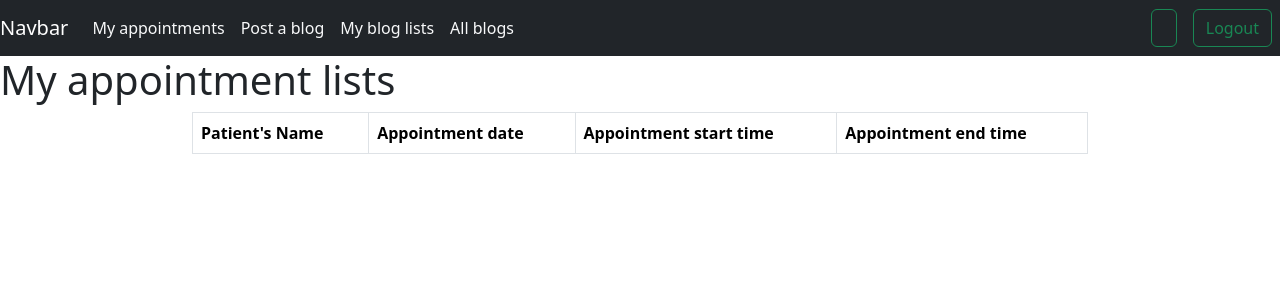
After one commit to JuhairManar/Appointment-Booking, a Django app: page /my_appointments/ in a window 1280 px wide. The commit adds this page. Shown: the top 300 px of the page. Run offline with Django 4.2, Linux system fonts and the light colour scheme; a user stored in the database is signed in; lists and menus that the app fills with data are empty.

Commit message:
Add files via upload

```diff
--- a/users/models.py
+++ b/users/models.py
@@ -1,5 +1,7 @@
 from django.db import models
 from django.contrib.auth.models import AbstractUser
+from django.utils import timezone
+from datetime import timedelta, datetime, time
 from .manage import *
 
 # Create your models here.
@@ -36,3 +38,40 @@ class Blog(models.Model):
     summary=models.TextField()
     content=models.TextField()
     save_as_draft=models.BooleanField()
+
+class Appointment(models.Model):
+    SPECIALIZATIONS = (
+        ('Cardiology', 'Cardiology'),
+        ('Dermatology', 'Dermatology'),
+        ('Endocrinology', 'Endocrinology'),
+        ('Gastroenterology', 'Gastroenterology'),
+        ('Hematology', 'Hematology'),
+    )
+    patient = models.ForeignKey(UserProfile, on_delete=models.CASCADE, related_name='patient')
+    doctor = models.ForeignKey(UserProfile, on_delete=models.CASCADE, related_name='doctor')
+    required_speciality = models.CharField(max_length=50, choices=SPECIALIZATIONS)
+    date_of_appointment = models.DateField(default=datetime.now().date() + timedelta(days=1))
+    start_time = models.TimeField(default=time(8, 0))
+    end_time = models.TimeField()
+
+    @staticmethod
+    def get_next_7_days():
+        today = timezone.now().date()
+        next_7_days = [(today + timedelta(days=i), today + timedelta(days=i)) for i in range(7)]
+        return next_7_days
+
+    @staticmethod
+    def get_start_time_choices():
+        start_time = time(hour=8, minute=0)  # Start time at 8:00 AM
+        end_time = time(hour=21)  # End time at 9:00 PM
+        interval = timedelta(minutes=45)  # 45 minutes interval
+        choices = []
+        current_time = start_time
+        while current_time < end_time:
+            choices.append((current_time.strftime('%H:%M'), current_time.strftime('%H:%M')))
+            current_time = (datetime.combine(datetime.today(), current_time) + interval).time()
+        return choices
+
+# Set choices for date_of_appointment and start_time fields
+Appointment.date_of_appointment.choices = Appointment.get_next_7_days()
+Appointment.start_time.choices = Appointment.get_start_time_choices()
--- a/users/templates/base.html
+++ b/users/templates/base.html
@@ -20,20 +20,39 @@
 
       <div class="collapse navbar-collapse" id="navbarSupportedContent">
           <ul class="navbar-nav mr-auto">
+            {% if user.is_authenticated %}
+
+            <li class="nav-item dropdown">
+              <a class="nav-link text-light" href="{% url 'my_appointments' %}">My appointments</a>
+            </li>
+            {% endif %}
               {% if user.is_staff %}
               <li class="nav-item active">
                 <a class="nav-link text-light" href="{% url 'create_blog' %}">Post a blog</a>
-            </li>
+              </li>
+
               <li class="nav-item">
                   <a class="nav-link text-light" href="{% url 'my_blogs' %}">My blog lists</a>
               </li>
+
               {% endif %}
+
+              {% if user.is_authenticated and not user.is_staff %}
+
+              <li class="nav-item dropdown">
+                  <a class="nav-link text-light" href="{% url 'doctors_panel' %}">Doctor's Panel</a>
+              </li>
+
+            {% endif %}
+
               {% if user.is_authenticated %}
               <li class="nav-item dropdown">
                   <a class="nav-link text-light" href="{% url 'blog_list' %}">All blogs</a>
               </li>
+
           </ul>
           {% endif %}
+
       </div>
       <div class="d-flex">
           {% if user.is_authenticated %}
--- /dev/null
+++ b/users/templates/my_appointments.html
@@ -0,0 +1,37 @@
+{% extends 'base.html' %}
+{% block title %}My Appointments{% endblock %}
+
+{% block body %}
+<h1>My appointment lists</h1>
+
+<div style="margin:auto;width:70%">
+    <table class="table table-bordered">
+      <thead>
+        <tr>
+            {% if user.is_staff %}
+            <th scope="col">Patient's Name</th>
+            {% else %}
+            <th scope="col">Doctor's Name</th>
+            {% endif %}
+          <th scope="col">Appointment date</th>
+          <th scope="col">Appointment start time</th>
+          <th scope="col">Appointment end time</th>
+        </tr>
+      </thead>
+      <tbody>
+        {% for appointment in appointments %}
+        <tr>
+            {% if user.is_staff %}
+            <td>{{ appointment.patient.first_name }} {{ appointment.patient.last_name }}</td>
+            {% else %}
+            <td>Dr. {{ appointment.doctor.first_name }} {{ appointment.doctor.last_name }}</td>
+            {% endif %}
+          <td>{{ appointment.date_of_appointment }}</td>
+          <td>{{ appointment.start_time }}</td>
+          <td>{{ appointment.end_time }}</td>
+        </tr>
+        {% endfor %}
+      </tbody>
+    </table>
+  </div>
+{% endblock %}
--- a/users/urls.py
+++ b/users/urls.py
@@ -16,6 +16,9 @@ urlpatterns = [
     # path('profile/<str:pk>/',views.profile,name='profile'),
     path('pass change/',views.pass_change,name='pass_change'),
     path('pass change2/',views.pass_change2,name='pass_change2'),
+    path('doctors_panel/',views.doctors_panel,name='doctors_panel'),
+    path('book_appointment/<str:pk>/',views.book_appointment,name='book_appointment'),
+    path('my_appointments/',views.my_appointments,name='my_appointments'),
     path('change data/',views.change_user_data,name='change_data'),
     path('create_blog/',views.create_post,name='create_blog'),
     path('blog_list/',views.blog_list,name='blog_list'),
--- a/users/views.py
+++ b/users/views.py
@@ -10,6 +10,9 @@ from django.contrib.auth.forms import AuthenticationForm,PasswordChangeForm,SetP
 #AuthenticationForm has user name and pass
 from django.contrib.auth import authenticate,login,logout,update_session_auth_hash
 #update_session_auth_hash to hash the pass
+from datetime import timedelta
+from django.utils.timezone import timedelta
+from .integration import *
 
 def home(request):
     return render(request,"home.html")
@@ -158,6 +161,47 @@ def profile(request):
         return redirect('login')
 
 
+def doctors_panel(request):
+    # doctors=UserProfile.objects.filter(is_staff=True,is_superuser=False)
+    doctors=UserProfile.objects.filter(title='Dr.')
+    print(len(doctors))
+    return render(request, 'doctors_panel.html', {'doctors': doctors})
+
+
+def book_appointment(request, pk):
+    if request.user.is_staff:
+        return redirect('my_appointments')
+
+    doctor = get_object_or_404(UserProfile, username=pk)
+
+    if request.method == 'POST':
+        form = AppointmentForm(request.POST)
+        if form.is_valid():
+            appointment = form.save(commit=False)
+            appointment.doctor = doctor
+            appointment.patient = request.user
+            start_datetime = datetime.combine(appointment.date_of_appointment, appointment.start_time)
+            appointment.end_time = (start_datetime + timedelta(minutes=45)).time()
+            appointment.save()
+            event_summary = f'Appointment with a Patient {request.user.first_name} {request.user.last_name}'
+            # # create_calendar_event(event_summary, start_datetime, start_datetime + timedelta(minutes=45))
+            # creds = get_user_credentials(doctor)
+            # create_calendar_event_for_user(event_summary, start_datetime, start_datetime + timedelta(minutes=45), request.user)
+            create_calendar_event_for_user(event_summary, start_datetime, start_datetime + timedelta(minutes=45), doctor)
+            return redirect('my_appointments')
+    else:
+        form = AppointmentForm()
+
+    return render(request, 'book_appointment.html', {'form': form, 'doctor': doctor})
+
+def my_appointments(request):
+    if not request.user.is_authenticated:
+        return redirect('login')
+    if request.user.is_staff:
+        appointments = Appointment.objects.filter(doctor=request.user)
+    else:
+        appointments = Appointment.objects.filter(patient=request.user)
+    return render(request, 'my_appointments.html', {'appointments': appointments})
 
 def create_post(request):
     if not request.user.is_staff:
@@ -196,6 +240,7 @@ def blog_list(request):
 def my_blogs(request):
     if not request.user.is_staff:
         return redirect('blog_list')
+    # print(request.user.id)
     blogs = request.user.blogs.all()
     return render(request, 'my_blogs.html', {'blogs': blogs})
 
```
Also changed, not shown: users/admin.py (+16 -1 lines), users/forms.py (+24 -0 lines), users/integration.py (added, +54 -0 lines), users/manage.py (+12 -0 lines), users/templates/book_appointment.html (added, +19 -0 lines), users/templates/doctors_panel.html (added, +29 -0 lines), users/migrations/0004_appointment.py (added), users/migrations/0005_remove_appointment_userprofile_appointment_doctor_and_more.py (added), users/migrations/0006_remove_appointment_doctor_remove_appointment_patient_and_more.py (added), users/migrations/0007_appointment_doctor_appointment_patient.py (added), users/migrations/0008_alter_appointment_date_of_appointment_and_more.py (added), users/migrations/0009_alter_appointment_date_of_appointment_and_more.py (added), users/migrations/0010_alter_appointment_date_of_appointment_and_more.py (added).
